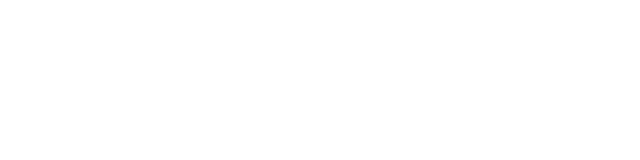
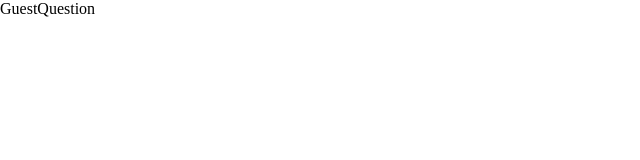
Before and after one commit to Oneclickdys/cherry, a React (Create React App) app: page /question-options in a window 1280 px wide. Before the commit this address had no page. Shown: the top 160 px of the page, without its empty margins (0-640 px from the left). Built offline with nearby package versions, Linux system fonts and the light colour scheme.

Commit message:
added: - iniciadas las páginas para guest/host questions - actualización de rutas para llegar a estas páginas

```diff
--- a/src/Routes.js
+++ b/src/Routes.js
@@ -12,6 +12,8 @@ import HostStatement from './modules/views/Host/HostStatement/HostStatement';
 import Join from './modules/views/Join/Join';
 import { getCurrentPage } from './server/firebase';
 import { PAGES } from './utils/constants';
+import HostQuestion from './modules/views/Host/HostQuestion/HostQuestion';
+import GuestQuestion from './modules/views/Guest/GuestQuestion/GuestQuestion';
 
 export const Router = () => {
   let navigate = useNavigate();
@@ -43,6 +45,9 @@ export const Router = () => {
       {/* <Route exact path="/statement" element={<ShowStatement />} /> */}
       <Route exact path="/statement" element={<HostStatement />} />
       <Route exact path="/waiting-statement" element={<GuestStatement currentPage={currentPage} />} />
+      <Route exact path="/host-question" element={<GuestStatement currentPage={currentPage} />} />
+      <Route exact path="/question" element={<HostQuestion currentPage={currentPage} />} />
+      <Route exact path="/question-options" element={<GuestQuestion currentPage={currentPage} />} />
     </Routes>
   );
 };
--- /dev/null
+++ b/src/modules/views/Guest/GuestQuestion/GuestQuestion.js
@@ -0,0 +1,9 @@
+import React from 'react';
+
+function GuestQuestion() {
+  return (
+    <div>GuestQuestion</div>
+  );
+}
+
+export default GuestQuestion;
--- /dev/null
+++ b/src/modules/views/Host/HostQuestion/HostQuestion.js
@@ -0,0 +1,9 @@
+import React from 'react';
+
+function HostQuestion() {
+  return (
+    <div>hostQuestion</div>
+  );
+}
+
+export default HostQuestion;
```
